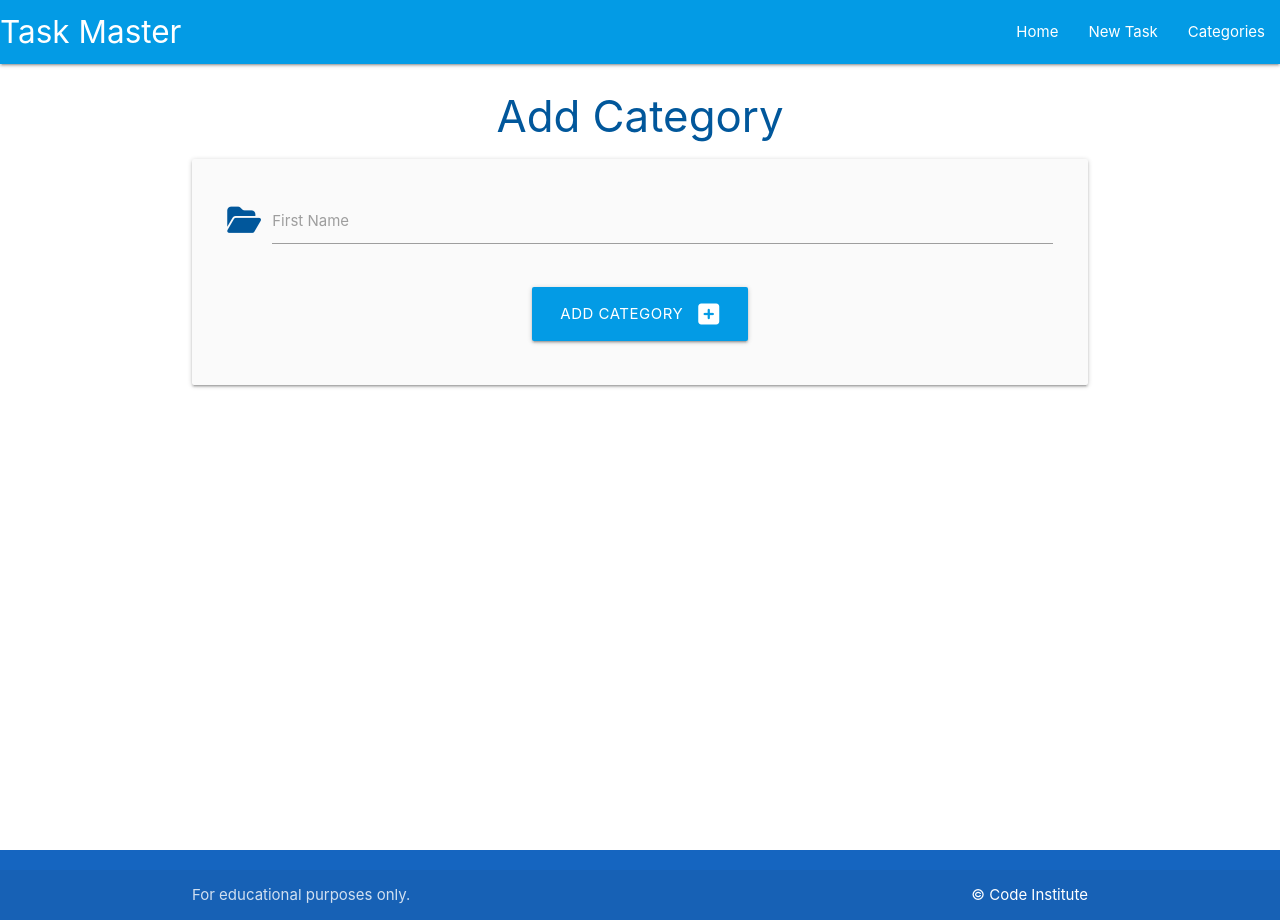
After one commit to WSMorrison/task_master, a Flask app: page /add_category in a window 1280 px wide. The commit adds this page. Run offline with Flask 2, Linux system fonts and the light colour scheme.

Commit message:
Add categories and add_category templates with post functionality.

```diff
--- a/taskmanager/routes.py
+++ b/taskmanager/routes.py
@@ -1,4 +1,4 @@
-from flask import render_template
+from flask import render_template, request
 from taskmanager import app, db
 from taskmanager.models import Category, Task
 
@@ -6,3 +6,16 @@ from taskmanager.models import Category, Task
 @app.route('/')
 def home():
     return render_template('tasks.html')
+
+@app.route('/categories')
+def categories():
+    return render_template('categories.html')
+
+@app.route('/add_category', methods=['GET', 'POST'])
+def add_category():
+    if request.method == 'POST':
+        category = Category(category_name=request.form.get('category_name'))
+        db.session.add(category)
+        db.session.commit()
+        return redirect(url_for('categories'))
+    return render_template('add_category.html')
--- /dev/null
+++ b/taskmanager/templates/add_category.html
@@ -0,0 +1,26 @@
+{% extends "base.html" %}
+{% block content %}
+
+<h3 class="light-blue-text text-darken-4 center-align">Add Category</h3>
+
+
+<div class="row card-panel grey lighten-5">
+    <form class="col s12" method="POST" action="{{ url_for('add_category') }}">
+        <div class="row">
+            <div class="input-field col s12">
+                <i class="fas fa-folder-open prefix light-blue-text text-darken-4"></i>
+                <input id="category_name" name="category_name" minlength="3" maxlength="25" type="text" class="validate" required>
+                <label for="category_name">First Name</label>
+            </div>
+        </div>
+        <div class="row">
+            <div class="col s12 center-align">
+                <button type="submit" class="btn-large light-blue darken-1">
+                    Add Category <i class="fas fa-plus-square right"></i>
+                </button>
+            </div>
+        </div>
+    </form>
+
+
+{% endblock %}
--- a/taskmanager/templates/base.html
+++ b/taskmanager/templates/base.html
@@ -18,7 +18,7 @@
                 <ul class="right hide-on-med-and-down">
                     <li><a href="{{ url_for('home') }}">Home</a></li>
                     <li><a href="">New Task</a></li>
-                    <li><a href="">Categories</a></li>
+                    <li><a href="{{ url_for('categories') }}">Categories</a></li>
                 </ul>
             </div>
         </nav>
@@ -26,7 +26,7 @@
         <ul class="sidenav" id="mobile-demo">
             <li><a href="{{ url_for('home') }}">Home</a></li>
             <li><a href="">New Task</a></li>
-            <li><a href="">Categories</a></li>
+            <li><a href="{{ url_for('categories') }}">Categories</a></li>
         </ul>
     </header>
 
```
Also changed, not shown: taskmanager/templates/categories.html (added, +14 -0 lines).
